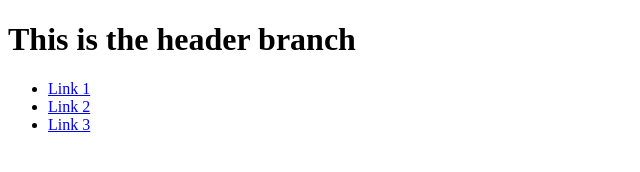
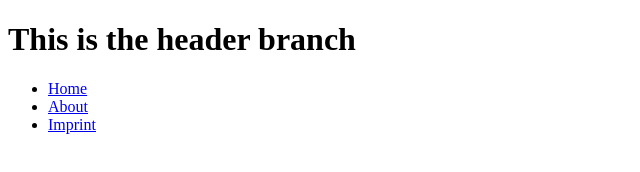
Before and after one commit to badabam/git-example, a plain HTML site: page index.html in a window 1280 px wide. Shown: the full height of the page, 0-640 px from the left. Drawn offline with Linux system fonts and the light colour scheme.

Commit message:
Update nav text

```diff
--- a/index.html
+++ b/index.html
@@ -11,9 +11,9 @@
   <h1>This is the header branch</h1>
   <nav>
     <ul>
-      <li><a href="/">Link 1</a></li>
-      <li><a href="home">Link 2</a></li>
-      <li><a href="about">Link 3</a></li>
+      <li><a href="/">Home</a></li>
+      <li><a href="about">About</a></li>
+      <li><a href="imprint">Imprint</a></li>
     </ul>
   </nav>
 </header>
```
